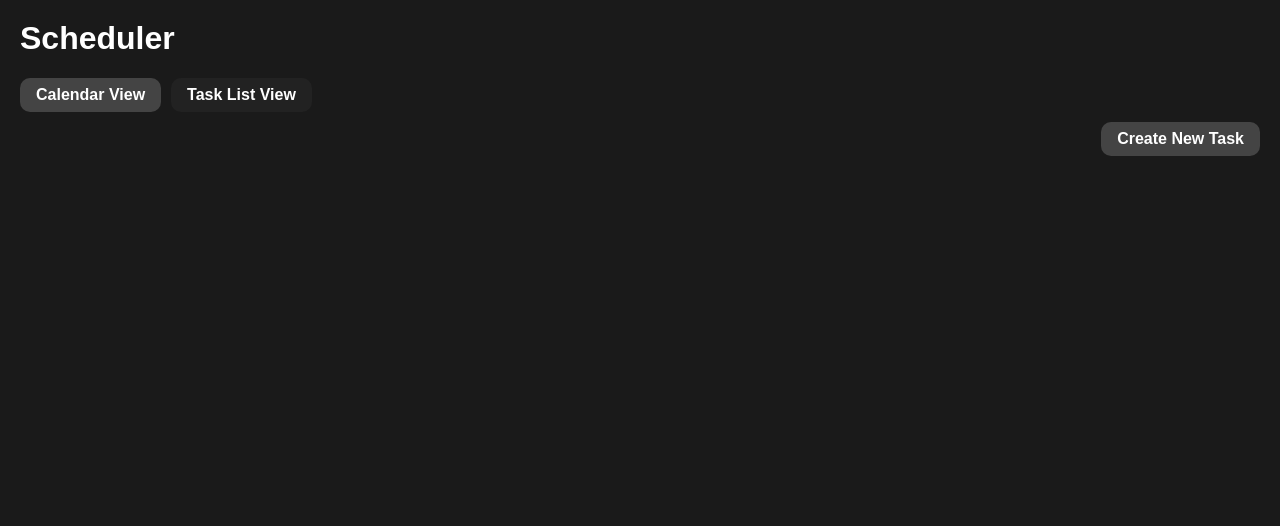
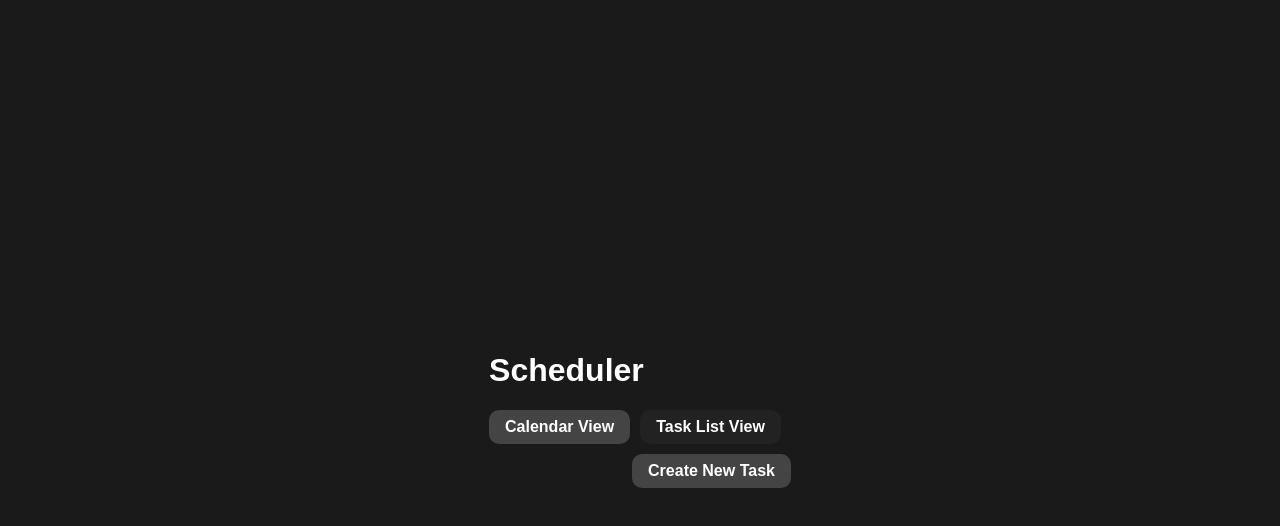
Before and after one commit to nicomilette/Scheduler, a React (Create React App) app: page /HomePage in a window 1280 px wide. Shown: the top 526 px of the page. Built offline with nearby package versions, Linux system fonts and the light colour scheme.

Commit message:
404 handling

```diff
--- /dev/null
+++ b/src/ErrorPage.css
@@ -0,0 +1,34 @@
+body {
+    font-family: Arial, sans-serif;
+    background-color: #1a1a1a;
+    color: #fff;
+    padding: 20px;
+    display: flex;
+    justify-content: center;
+    align-items: center;
+    height: 100vh;
+  }
+
+  .error-box {
+    background-color: #222;
+    color: #fff;
+    padding: 20px;
+    border-radius: 4px;
+    box-shadow: 0 0 10px rgba(0, 0, 0, 0.3);
+    text-align: center;
+  }
+
+  .error-title {
+    font-size: 32px;
+    font-weight: bold;
+    margin-bottom: 20px;
+  }
+
+  .error-message {
+    font-size: 20px;
+    margin-bottom: 20px;
+  }
+
+  .error-description {
+    font-size: 16px;
+  }
--- a/src/ErrorPage.js
+++ b/src/ErrorPage.js
@@ -1,11 +1,11 @@
 import { useRouteError } from "react-router-dom";
-
+import "./ErrorPage.css"
 export default function ErrorPage() {
   const error = useRouteError();
   console.error(error);
 
   return (
-    <div id="error-page">
+    <div id="ErrorPage">
       <h1>Oops!</h1>
       <p>Sorry, an unexpected error has occurred.</p>
       <p>
--- a/src/index.js
+++ b/src/index.js
@@ -14,11 +14,11 @@ const router = createBrowserRouter([
   {
     path: "/",
     element: <WelcomePage />,
+    errorElement: <ErrorPage />,
   },
   {
     path: "/homepage",
     element: <HomePage />,
-    errorElement: <ErrorPage />,
   },
   {
     path: "/welcomepage",
```
